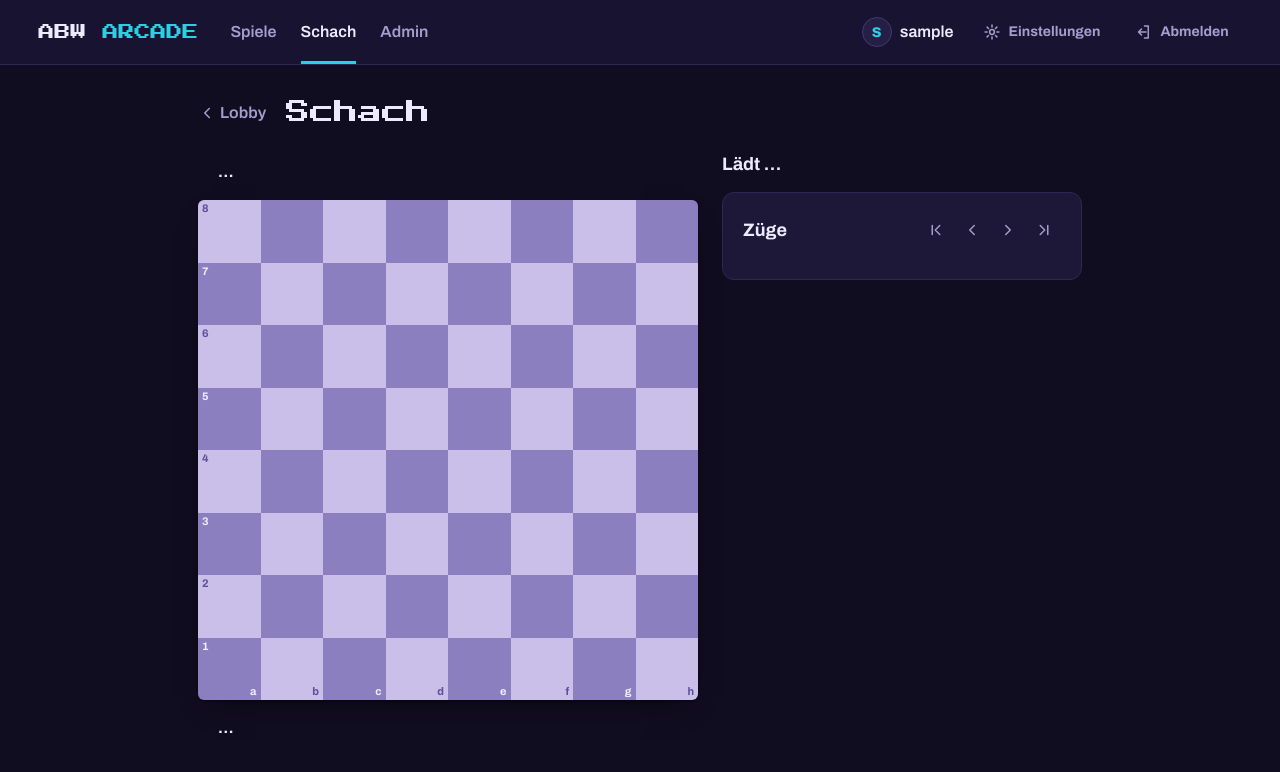
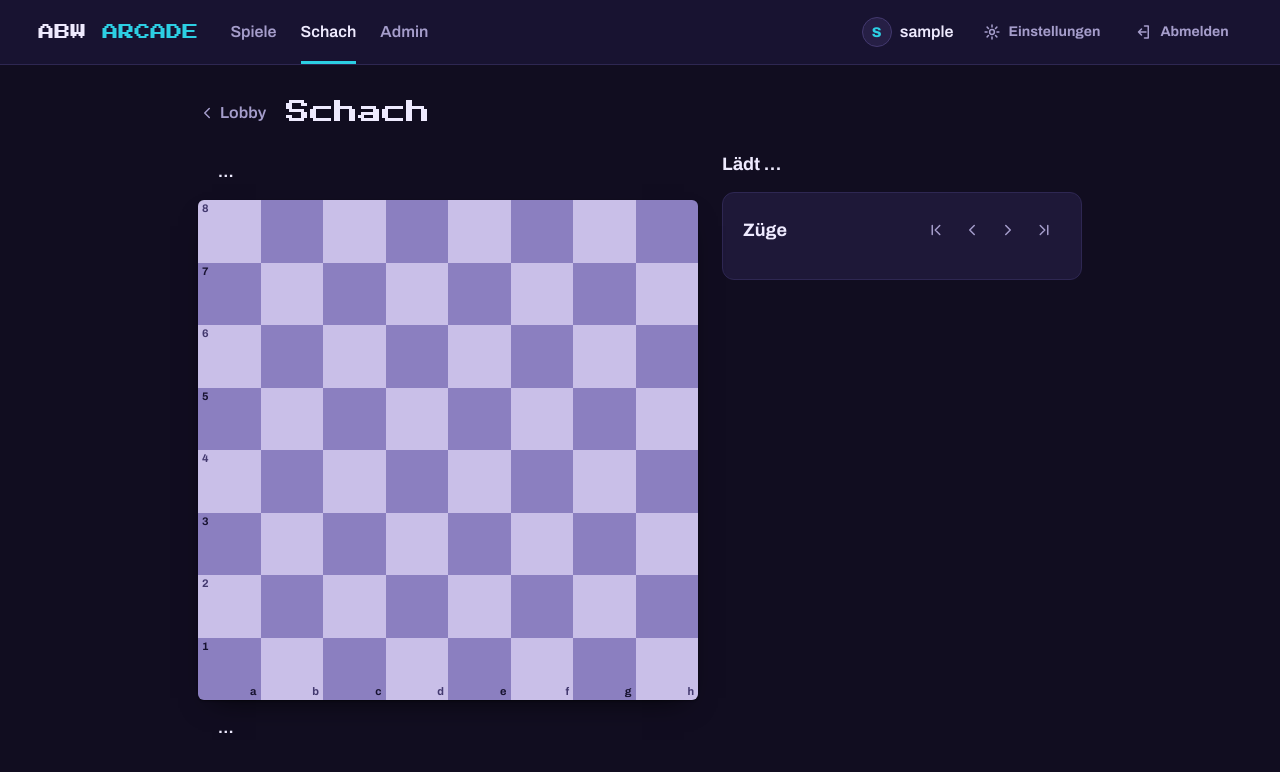
Before and after one commit to utmwzar/ABW-Arcade, a Flask app: page /games/chess/1 in a window 1280 px wide. Shown: the top 772 px of the page. Run offline with Flask 3, Linux system fonts and the light colour scheme; the visitor is signed in with stand-in values (Sample User, id 1); tables that the repository leaves empty hold one stand-in row (values such as "Sample post"); data that the repository does not hold is empty; some libraries are stand-ins or nearby versions.

Commit message:
Schachbrett: Koordinaten mit ausreichendem Kontrast
Die Koordinaten erreichten auf hellen Feldern nur 3,97 : 1 und auf dunklen
3,1 : 1 (WCAG AA verlangt fuer kleine Schrift 4,5 : 1); gefunden beim
Dokumentieren des Design-Systems, axe hatte die Ebene nicht bewertet.
Jetzt Tinte aus dem Nachtviolett: --line-strong auf hellen Feldern
(5,9 : 1), --bg-raised auf dunklen (5,0 : 1). Helle Schrift kommt auf dem
mittleren Lavendel hoechstens auf 3,6 : 1. DESIGN.md nennt die Farben.

Co-Authored-By: Claude Opus 5.5 <noreply@anthropic.com>
Claude-Session: https://claude.ai/code/session_01XPJW34ixn6jk2ErWopNHbX

```diff
--- a/static/css/chess.css
+++ b/static/css/chess.css
@@ -51,8 +51,10 @@
   .coord.file { right: calc((7 - var(--i)) * 12.5% + 2px); bottom: 1px; }
   .pc { padding: 1.1%; }
 }
-.coord.on-light { color: #5d4f9a; }
-.coord.on-dark { color: #f1edff; }
+/* Tinte aus dem Nachtviolett: auf hellen Feldern 5,9 : 1, auf dunklen 5,0 : 1
+   (helle Schrift erreicht auf dem mittleren Lavendel höchstens 3,6 : 1) */
+.coord.on-light { color: var(--line-strong); }
+.coord.on-dark { color: var(--bg-raised); }
 .board.no-coords .coord { display: none; }
 
 .sq.last { box-shadow: inset 0 0 0 100vmax rgb(44 207 227 / 0.3); }
```
Also changed, not shown: DESIGN.md (+1 -1 lines).
